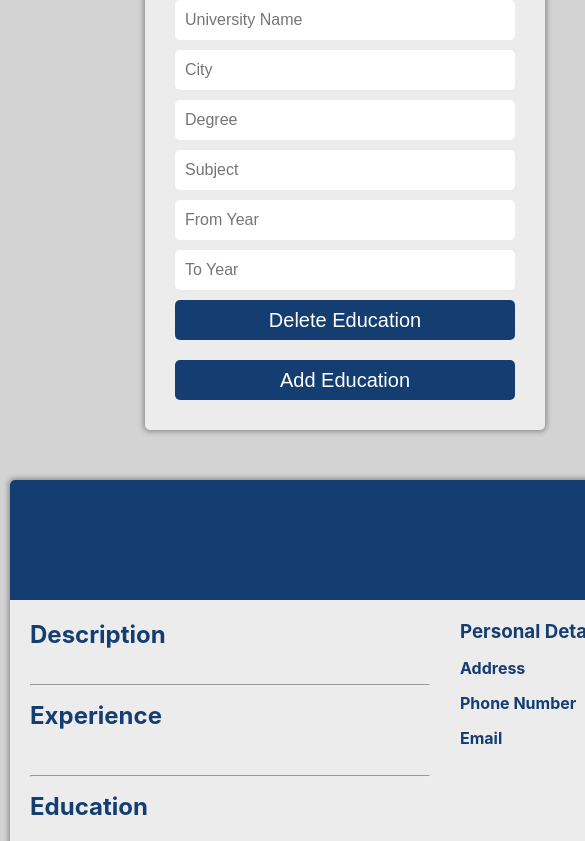
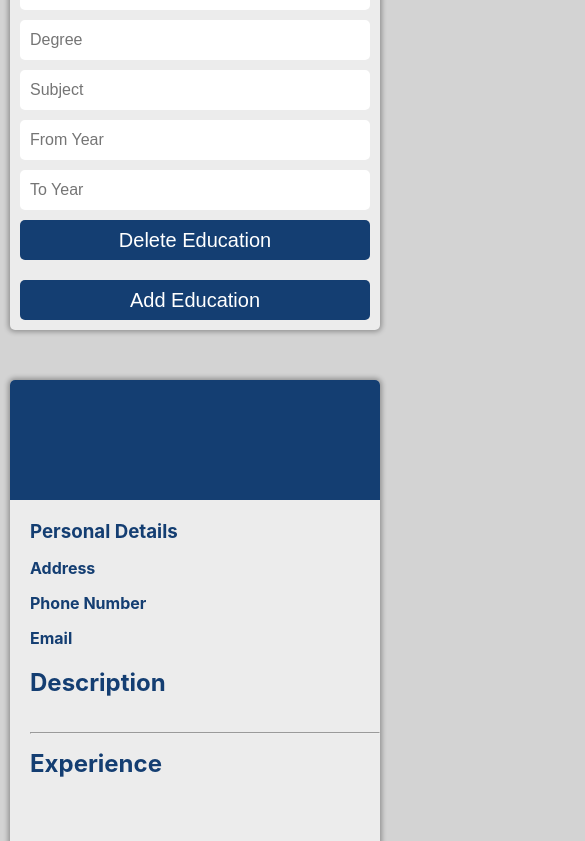
Before and after one commit to Pafestivo/cv-react, a React (Create React App) app: page / in a window 390 px wide. Shown: the part 1040-1881 px from the top of the page, 585 px wide, since content can reach past the window. Built offline with nearby package versions, Linux system fonts and the light colour scheme.

Commit message:
Fix queries

```diff
--- a/src/styles/form/form-styles.css
+++ b/src/styles/form/form-styles.css
@@ -39,6 +39,7 @@ input {
   border-radius: 5px;
   padding: 10px;
   border: none;
+  width: 100%;
 }
 
 button {
--- a/src/styles/media-queries.css
+++ b/src/styles/media-queries.css
@@ -12,13 +12,10 @@
 }
 
 @media only screen and (max-width: 900px) {
-  .form-container {
-    max-width: 400px;
-  }
-
-  button {
-    font-size: 20px;
-    height: 40px;
+  .App {
+    display: grid;
+    grid-template-rows: 50px 1fr;
+    height: 100%;
   }
 
   .header {
@@ -32,5 +29,33 @@
 
   .main-container {
     margin-top: 0;
+    width: 100%;
+    padding: 0 10px;
+    margin-top: 30px;
+  }
+
+  .form-container {
+    width: 100%;
+    padding: 10px;
+  }
+
+  .grid-container {
+    display: flex;
+    flex-direction: column;
+    height: max-content;
+    padding: 20px 0 20px 20px;
+  }
+
+  .personal-details {
+    display: flex;
+    flex-direction: column;
+    row-gap: 15px;
+    height: max-content;
+    margin-bottom: 20px;
+  }
+
+  button {
+    font-size: 20px;
+    height: 40px;
   }
 }
--- a/src/styles/preview/preview-styles.css
+++ b/src/styles/preview/preview-styles.css
@@ -68,7 +68,9 @@
 .tile {
   display: grid;
   grid-template-columns: 1fr 1fr;
-  width: 400px;
+  max-width: 400px;
+  width: 100%;
+  padding: 10px;
   margin-top: 10px;
 }
 
```
